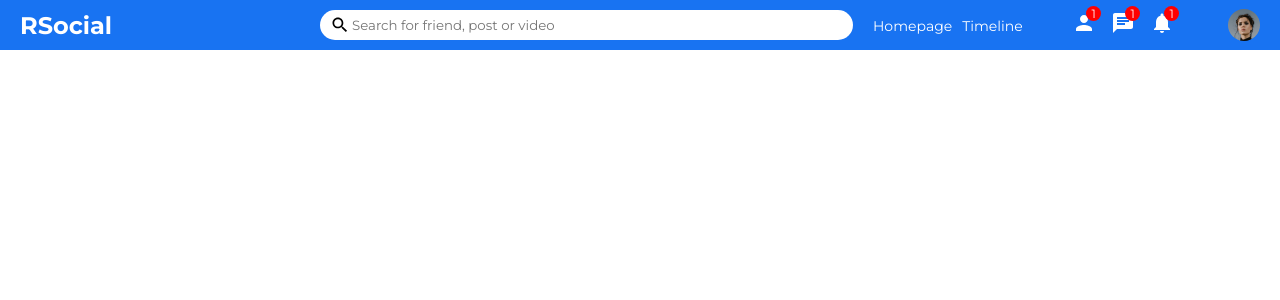
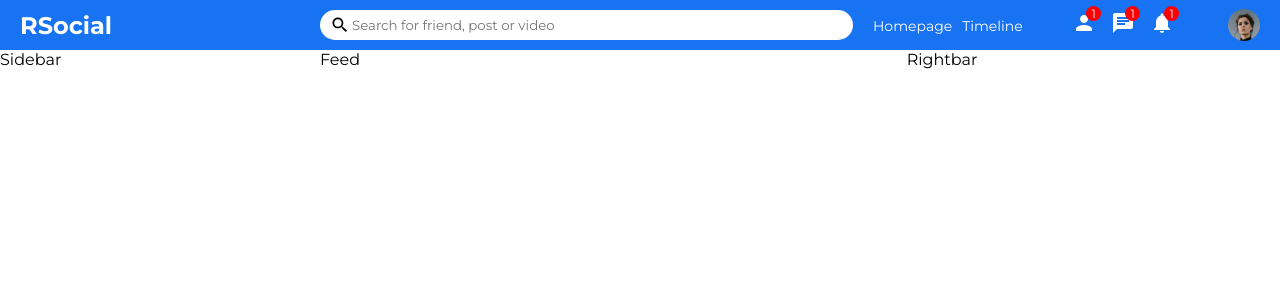
Before and after one commit to rakshith4able/social-react, a React (Create React App) app: page / in a window 1280 px wide. Shown: the top 300 px of the page. Built offline with nearby package versions, Linux system fonts and the light colour scheme.

Commit message:
Created body components starter

```diff
--- /dev/null
+++ b/src/components/feed/Feed.jsx
@@ -0,0 +1,5 @@
+import './feed.css';
+
+export default function Feed() {
+  return <div className='feed'>Feed</div>;
+}
--- /dev/null
+++ b/src/components/feed/feed.css
@@ -0,0 +1,3 @@
+.feed {
+  flex: 5.5;
+}
--- /dev/null
+++ b/src/components/rightbar/Rightbar.jsx
@@ -0,0 +1,7 @@
+import './rightbar.css';
+
+export default function Rightbar() {
+  return (
+    <div className='rightbar'>Rightbar</div>
+  )
+}
--- /dev/null
+++ b/src/components/rightbar/rightbar.css
@@ -0,0 +1,3 @@
+.rightbar{
+    flex:3.5;
+}
--- /dev/null
+++ b/src/components/sidebar/Sidebar.jsx
@@ -0,0 +1,5 @@
+import './sidebar.css';
+
+export default function Sidebar() {
+  return <div className='sidebar'>Sidebar</div>;
+}
--- /dev/null
+++ b/src/components/sidebar/sidebar.css
@@ -0,0 +1,3 @@
+.sidebar {
+  flex: 3;
+}
--- a/src/pages/home/Home.jsx
+++ b/src/pages/home/Home.jsx
@@ -1,6 +1,19 @@
 import Topbar from '../../components/topbar/Topbar';
+import Sidebar from '../../components/sidebar/Sidebar';
+import Feed from '../../components/feed/Feed';
+import Rightbar from '../../components/rightbar/Rightbar';
+
 import './home.css';
 
 export default function home() {
-  return <Topbar />;
+  return (
+    <>
+      <Topbar />
+      <div className='homeContainer'>
+        <Sidebar />
+        <Feed />
+        <Rightbar />
+      </div>
+    </>
+  );
 }
--- a/src/pages/home/home.css
+++ b/src/pages/home/home.css
@@ -0,0 +1,4 @@
+.homeContainer {
+  display: flex;
+  width: 100%;
+}
```
